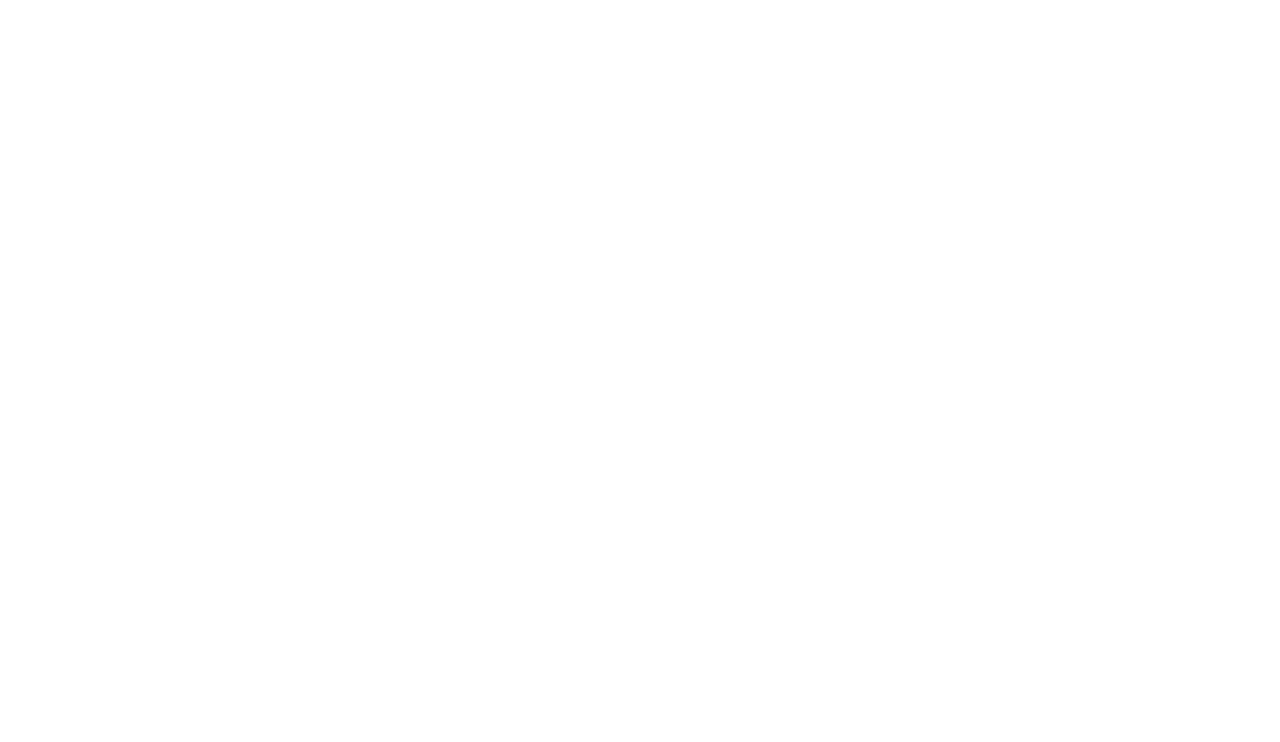
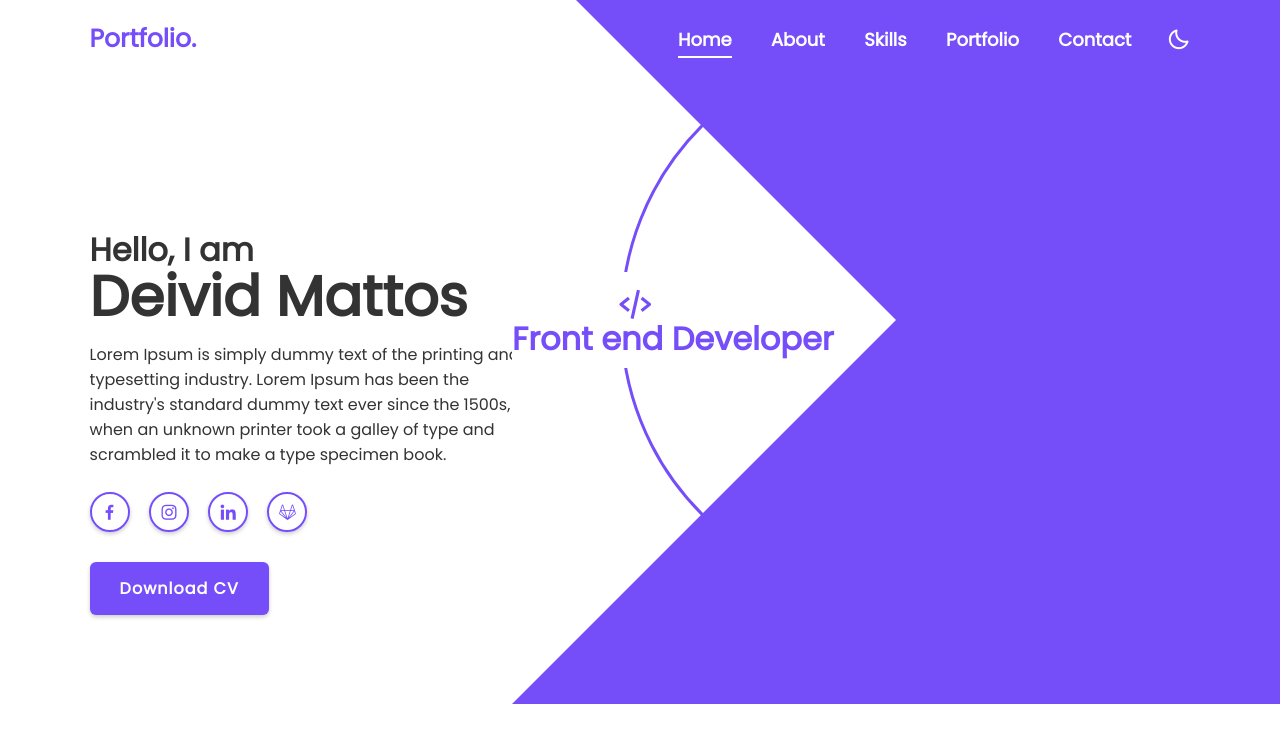
Before and after one commit to Deividmattos/Portfolio, a plain HTML site: page index.html in a window 1280 px wide. Drawn offline with nearby package versions, Linux system fonts and the light colour scheme.

Commit message:
profession update

```diff
--- a/css/globla.css
+++ b/css/globla.css
@@ -0,0 +1,233 @@
+@import url('https://fonts.googleapis.com/css2?family=Luckiest+Guy&family=Poppins&family=Roboto:ital,wght@0,100;0,300;0,500;1,700&display=swap');
+*{
+    margin: 0;
+    padding: 0;
+    box-sizing: border-box;
+    font-family: 'Poppins', sans-serif;
+}
+:root{
+    --primary-color:#fff;
+    --secondary-color:#333;
+    --main-color:#754ef9;
+}
+.dark-mode {
+    --primary-color:#0b061f;
+    --secondary-color:#fff;
+}
+body{
+    background-color: var(--primary-color);
+    color: var(--secondary-color);
+    overflow-x: hidden;
+}
+.headers{
+    position: fixed;
+    top: 0;
+    left: 0;
+    width: 100%;
+    padding: 20px 7%;
+    background-color: transparent;
+    display: flex;
+    align-items: center;
+    z-index: 100;
+}
+.logo{
+    font-size: 25px;
+    color: var(--main-color);
+    text-decoration: none;
+    font-weight: 600;
+    cursor: default;
+    margin-right: auto;
+    opacity: 0;
+    animation: slideRight 1s ease forwards;
+}
+.navbar a{
+    position: relative;
+    font-size: 18px;
+    color: #fff;
+    text-decoration:none;
+    font-weight: 800;
+    margin-right:35px;
+}
+.navbar .active::before{
+    content: '';
+    position: absolute;
+    left: 0;
+    width: 100%;
+    bottom: -6px;
+    height: 2px;
+    background-color: #fff;
+}
+.toggle{
+    display: flex;
+    margin-top: 1px;
+    cursor: pointer;
+}
+.toggle .toggle-icon{
+  font-size: 24px;
+  color: #fff;
+}
+.home{
+    width: 100%;
+    height:100vh;
+    display: flex;
+    align-items: center;
+    padding:60px 7% 0;
+}
+.home .home-content{
+    max-width: 440px;
+}
+.home-content h3{
+  font-size: 32px;
+  line-height: .3;
+  opacity: 0;
+  animation: slideRight 1s ease forwards;
+  animation-delay: .7s;
+}
+.home-content h1{
+    font-size: 56px;
+    font-weight: 700;
+    margin-bottom: 3px;
+    opacity: 0;
+    animation: slideRight 1s ease forwards;
+    animation-delay: .1s;
+}
+.home-content p{
+    font-size: 16px;
+    animation: slideLeft 1s ease forwards;
+    animation-delay: .1s;
+}
+.social-media a {
+    display: inline-flex;
+    justify-content: center;
+    align-items: center;
+    width: 40px;
+    height: 40px;
+    background-color: transparent;
+    border: 2px solid var(--main-color);
+    border-radius: 50%;
+    box-shadow:  0 2px 4px rgba(0, 0, 0, .2) ;
+    font-size: 20px;
+    color: var(--main-color);
+    text-decoration: none;
+    margin: 25px 15px 30px 0;
+}
+.social-media a:hover{
+    background-color: var(--main-color);
+    color: #fff;
+}
+.btn{
+    display: inline-block;
+    padding: 12px 28px;
+    background: var(--main-color);
+    box-shadow:  0 2px 4px rgba(0, 0, 0, .2);
+    font-size: 16px;
+    border: 2px solid transparent;
+    text-decoration: none;
+    color: #fff;
+    letter-spacing: 1px;
+    border-radius: 6px;
+    font-weight: 600;
+    transition: .5s ease;
+}
+.btn:hover{
+    background: transparent;
+    color: var(--main-color);
+    border-color: var(--main-color);
+}
+.home .profession-container{
+    position: absolute;
+    top: 40%;
+    right: 0;
+    transform:translateY(-50%);
+    width: 768px;
+    height: 768px;
+    overflow: hidden;
+
+}
+.profession-container .profession-box{
+     position: absolute;
+     top: 0;
+     right: 0;
+     width: 100%;
+     height: 100%;
+     border-radius: 50%;
+     display: flex;
+     justify-content: center;
+     align-items: center;
+}
+.profession-box .profession{
+    position: absolute;
+    left: 0;
+    transform-origin: 384px;
+    transform: rotate(calc(360deg / 4 * var(--i)));
+    display: flex;
+    flex-direction: column;
+    align-items: center;
+    color: var(--main-color);
+    background-color: var(--primary-color);
+    padding: 13px 0;
+}
+.profession-box .profession:nth-child(1) i {
+ margin-right: 75px;
+}
+.profession-box .profession:nth-child(2){
+ padding-bottom: 20px;
+}
+.profession-box .profession:nth-child(4){
+    padding-bottom: 20px;
+}
+
+.profession i{
+   font-size: 38px;
+}
+.profession h3{
+    font-size: 32px;
+    line-height: 1;
+    font-weight: 600;
+}
+.profession-box .circle{
+ width: 72%;
+ height: 72%;
+ border: 3px solid var(--main-color);
+ border-radius: 50%;
+}
+.profession-container .overlay{
+  position: absolute;
+  top: 0;
+  right: 0;
+  width: 0;
+  height: 0;
+  border-top: 384px solid var(--main-color);
+  border-right: 384px solid var(--main-color);
+  border-bottom: 384px solid var(--main-color);
+  border-left: 384px solid transparent;
+}
+.home-img img{
+    position: absolute;
+    bottom: 0;
+    left: 0;
+    width: 100%;
+    pointer-events: none;
+}
+/*KEYFRAMES ANIMATIon*/
+@keyframes slideRight{
+    0% {
+        opacity: 0;
+        transform: translateX(-100px);
+    }
+    100% {
+        opacity: 1;
+        transform: translateX(0px);
+    }
+}
+
+@keyframes slideLeft{
+    0% {
+        opacity: 0;
+        transform: translateX(100px);
+    }
+    100% {
+        opacity: 1;
+        transform: translateX(0px);
+    }
+}
--- a/index.html
+++ b/index.html
@@ -5,10 +5,69 @@
     <meta name="viewport" content="width=device-width, initial-scale=1.0">
     <meta http-equiv="X-UA-Compatible" content="ie=edge">
     <link rel="stylesheet" href="https://cdnjs.cloudflare.com/ajax/libs/font-awesome/6.4.2/css/all.min.css">
+    <link href='https://unpkg.com/boxicons@2.1.4/css/boxicons.min.css' rel='stylesheet'>
     <link rel="stylesheet" href="css/globla.css">
     <title>Portfolio Web</title>
 </head>
 <body>
+    <header class="headers">
+        <a href="#" class="logo">Portfolio.</a>
+
+        <nav class="navbar">
+           <a href="#" class="active">Home</a>
+           <a href="#">About</a>
+           <a href="#">Skills</a>
+           <a href="#">Portfolio</a>
+           <a href="#">Contact</a>
+        </nav>
+        <div class="toggle">
+            <i class='bx bx-moon toggle-icon'></i>
+        </div>
+    </header>
+
+    <section class="home">
+        <div class="home-content">
+            <h3>Hello, I am</h3>
+            <h1>Deivid Mattos </h1>
+            <p>Lorem Ipsum is simply dummy text of the printing and typesetting industry. Lorem Ipsum has been the industry's standard dummy text ever since the 1500s, when an unknown printer took a galley of type and scrambled it to make a type specimen book.</p>
+
+            <div class="social-media">
+                <a href="#"><i class='bx bxl-facebook'></i></a>
+                <a href="#"><i class='bx bxl-instagram'></i></a>
+                <a href="https://www.linkedin.com/in/deivid-de-mattos-silva-59777451/
+                "><i class='bx bxl-linkedin'></i></a>
+                <a href="https://github.com/Deividmattos"><i class='bx bxl-gitlab'></i></a>
+            </div>
+            <a href="#" class="btn">Download CV</a>
+        </div>
+
+        <div class="profession-container">
+             <div class="profession-box">
+                <div class="profession" style="--i:0;">
+                    <i class='bx bx-code-alt'></i>
+                    <h3>Front end Developer</h3>
+                </div>
+                <div class="profession" style="--i:1;">
+                    <i class='bx bxl-css3' ></i>
+                    <h3>Front end Progr</h3>
+                </div>
+                <div class="profession" style="--i:2;">
+                    <i class='bx bxl-html5' ></i>
+                    <h3>Web Designer</h3>
+                </div>
+                <div class="profession" style="--i:3;">
+                    <i class='bx bx-video-recording' ></i>
+                    <h3>Videographer</h3>
+                </div>
+                <div class="circle"></div>
+             </div>
+             <div class="overlay"></div>
+        </div>
+        <div class="home-img">
+            <img src="#" alt="">
+        </div>
+    </section>
+
     <script src="js/script.js"></script>
 </body>
 </html>
--- a/js/script.js
+++ b/js/script.js
@@ -0,0 +1,6 @@
+const toggleIcon = document.querySelector('.toggle-icon');
+
+toggleIcon.addEventListener('click', () => {
+   toggleIcon.classList.toggle('bx-sun');
+   document.body.classList.toggle('dark-mode');
+});
```
